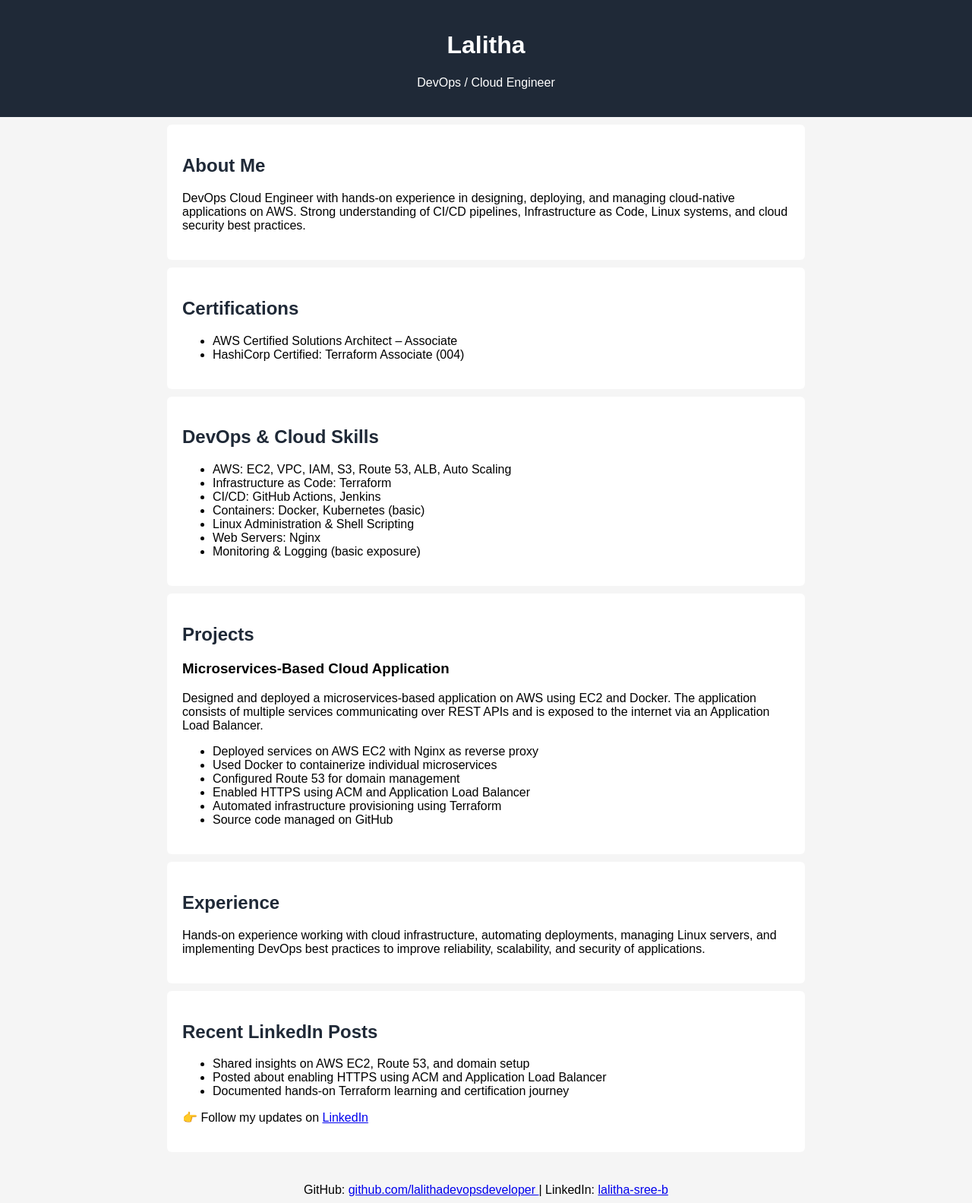
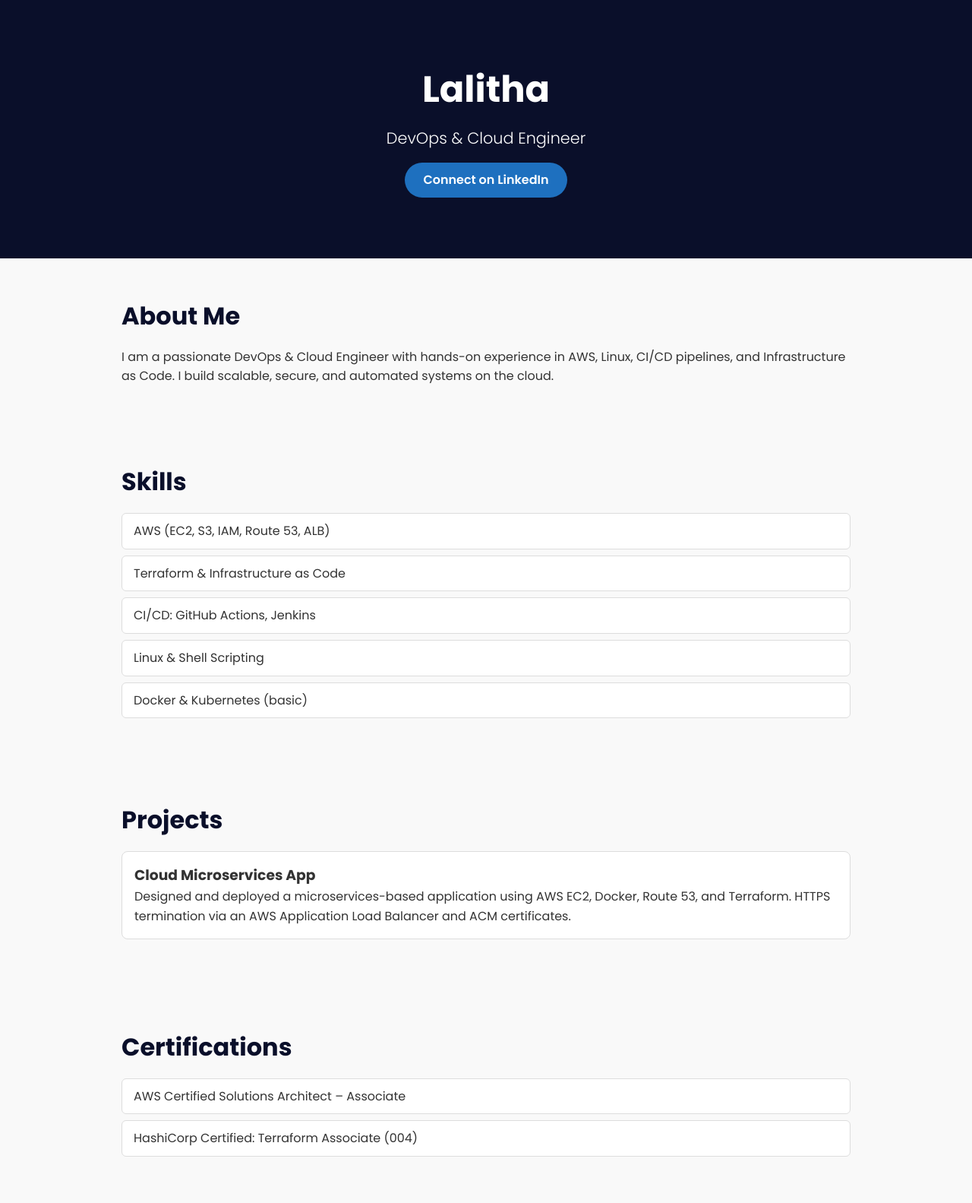
Before and after one commit to lalithadevopsdeveloper/DevopsPortfolioApplication, a plain HTML site: page index.html in a window 1280 px wide. Shown: the top 1583 px of the page at 76% size. Drawn offline with Linux system fonts and the light colour scheme.

Commit message:
updated html and css

```diff
--- a/index.html
+++ b/index.html
@@ -2,27 +2,48 @@
 <html lang="en">
 <head>
   <meta charset="UTF-8">
+  <meta name="viewport" content="width=device-width, initial-scale=1.0">
   <title>Lalitha | DevOps Cloud Engineer</title>
   <link rel="stylesheet" href="style.css">
+  <link rel="preconnect" href="https://fonts.googleapis.com">
+  <link rel="preconnect" href="https://fonts.gstatic.com" crossorigin>
+  <link href="https://fonts.googleapis.com/css2?family=Poppins:wght@300;400;600;700&display=swap" rel="stylesheet">
 </head>
+<body>
 
-<body>
-  <header>
+<header class="hero">
+  <div class="hero-content">
     <h1>Lalitha</h1>
-    <p>DevOps / Cloud Engineer</p>
+    <p>DevOps & Cloud Engineer</p>
+    <a href="https://www.linkedin.com/in/lalitha-sree-b-b7a4185a/" target="_blank" class="btn">Connect on LinkedIn</a>
+  </div>
 </header>
 
-  <section>
+<section class="about" id="about">
   <h2>About Me</h2>
-    <p>
-      DevOps Cloud Engineer with hands-on experience in designing,
-      deploying, and managing cloud-native applications on AWS.
-      Strong understanding of CI/CD pipelines, Infrastructure as Code,
-      Linux systems, and cloud security best practices.
-    </p>
+  <p>I am a passionate DevOps & Cloud Engineer with hands-on experience in AWS, Linux, CI/CD pipelines, and Infrastructure as Code. I build scalable, secure, and automated systems on the cloud.</p>
 </section>
 
-  <section>
+<section class="skills" id="skills">
+  <h2>Skills</h2>
+  <ul>
+    <li>AWS (EC2, S3, IAM, Route 53, ALB)</li>
+    <li>Terraform & Infrastructure as Code</li>
+    <li>CI/CD: GitHub Actions, Jenkins</li>
+    <li>Linux & Shell Scripting</li>
+    <li>Docker & Kubernetes (basic)</li>
+  </ul>
+</section>
+
+<section class="projects" id="projects">
+  <h2>Projects</h2>
+  <div class="project-card">
+    <h3>Cloud Microservices App</h3>
+    <p>Designed and deployed a microservices-based application using AWS EC2, Docker, Route 53, and Terraform. HTTPS termination via an AWS Application Load Balancer and ACM certificates.</p>
+  </div>
+</section>
+
+<section class="certifications" id="certifications">
   <h2>Certifications</h2>
   <ul>
     <li>AWS Certified Solutions Architect – Associate</li>
@@ -30,76 +51,19 @@
   </ul>
 </section>
 
-  <section>
-    <h2>DevOps & Cloud Skills</h2>
+<section class="linkedin-posts" id="linkedin-posts">
+  <h2>Recent LinkedIn Posts</h2>
   <ul>
-      <li>AWS: EC2, VPC, IAM, S3, Route 53, ALB, Auto Scaling</li>
-      <li>Infrastructure as Code: Terraform</li>
-      <li>CI/CD: GitHub Actions, Jenkins</li>
-      <li>Containers: Docker, Kubernetes (basic)</li>
-      <li>Linux Administration & Shell Scripting</li>
-      <li>Web Servers: Nginx</li>
-      <li>Monitoring & Logging (basic exposure)</li>
+    <li>Explained enabling HTTPS on AWS using ACM & ALB.</li>
+    <li>Shared walkthrough for deploying portfolio site on EC2 + Route 53.</li>
+    <li>Documented progress on Terraform certification journey.</li>
   </ul>
 </section>
 
-  <section>
-    <h2>Projects</h2>
+<footer>
+  <p>GitHub: <a href="https://github.com/lalithadevopsdeveloper" target="_blank">github.com/lalithadevopsdeveloper</a></p>
+  <p>LinkedIn: <a href="https://www.linkedin.com/in/lalitha-sree-b-b7a4185a/" target="_blank">Lalitha Sree</a></p>
+</footer>
 
-    <h3>Microservices-Based Cloud Application</h3>
-    <p>
-      Designed and deployed a microservices-based application on AWS
-      using EC2 and Docker. The application consists of multiple services
-      communicating over REST APIs and is exposed to the internet via
-      an Application Load Balancer.
-    </p>
-    <ul>
-      <li>Deployed services on AWS EC2 with Nginx as reverse proxy</li>
-      <li>Used Docker to containerize individual microservices</li>
-      <li>Configured Route 53 for domain management</li>
-      <li>Enabled HTTPS using ACM and Application Load Balancer</li>
-      <li>Automated infrastructure provisioning using Terraform</li>
-      <li>Source code managed on GitHub</li>
-    </ul>
-  </section>
-
-  <section>
-    <h2>Experience</h2>
-    <p>
-      Hands-on experience working with cloud infrastructure,
-      automating deployments, managing Linux servers, and implementing
-      DevOps best practices to improve reliability, scalability,
-      and security of applications.
-    </p>
-  </section>
-
-  <section>
-    <h2>Recent LinkedIn Posts</h2>
-    <ul>
-      <li>Shared insights on AWS EC2, Route 53, and domain setup</li>
-      <li>Posted about enabling HTTPS using ACM and Application Load Balancer</li>
-      <li>Documented hands-on Terraform learning and certification journey</li>
-    </ul>
-    <p>
-      👉 Follow my updates on
-      <a href="https://www.linkedin.com/in/lalitha-sree-b-b7a4185a/" target="_blank">
-        LinkedIn
-      </a>
-    </p>
-  </section>
-
-  <footer>
-    <p>
-      GitHub:
-      <a href="https://github.com/lalithadevopsdeveloper" target="_blank">
-        github.com/lalithadevopsdeveloper
-      </a>
-      |
-      LinkedIn:
-      <a href="https://www.linkedin.com/in/lalitha-sree-b-b7a4185a/" target="_blank">
-        lalitha-sree-b
-      </a>
-    </p>
-  </footer>
 </body>
 </html>
--- a/style.css
+++ b/style.css
@@ -1,30 +1,100 @@
-body {
-  font-family: Arial, sans-serif;
+/* Global Reset */
+* {
   margin: 0;
   padding: 0;
-  background: #f5f5f5;
+  box-sizing: border-box;
 }
 
-header {
-  background: #1f2937;
-  color: white;
-  padding: 20px;
-  text-align: center;
+body {
+  font-family: 'Poppins', sans-serif;
+  line-height: 1.6;
+  color: #333;
+  background: #f9f9f9;
 }
 
+/* Hero / Header */
+.hero {
+  background: #0a0f2a;
+  color: #fff;
+  text-align: center;
+  padding: 80px 20px;
+}
+
+.hero-content h1 {
+  font-size: 3rem;
+  font-weight: 700;
+}
+
+.hero-content p {
+  font-size: 1.3rem;
+  margin-top: 8px;
+  font-weight: 300;
+}
+
+.btn {
+  display: inline-block;
+  background: #1e70bf;
+  color: #fff;
+  padding: 10px 24px;
+  margin-top: 16px;
+  text-decoration: none;
+  border-radius: 40px;
+  font-weight: 600;
+  transition: background 0.3s ease;
+}
+
+.btn:hover {
+  background: #155a9c;
+}
+
+/* Sections */
 section {
-  padding: 20px;
-  margin: 10px auto;
-  background: white;
-  max-width: 800px;
-  border-radius: 6px;
+  padding: 50px 20px;
+  max-width: 1000px;
+  margin: auto;
 }
 
 h2 {
-  color: #1f2937;
+  font-size: 2rem;
+  margin-bottom: 16px;
+  color: #0a0f2a;
 }
 
+/* Lists */
+ul {
+  list-style: none;
+  margin-top: 10px;
+}
+
+.skills ul li,
+.certifications ul li,
+.linkedin-posts ul li {
+  background: #fff;
+  margin-bottom: 8px;
+  padding: 10px 15px;
+  border-radius: 6px;
+  border: 1px solid #ddd;
+}
+
+/* Project Card */
+.project-card {
+  background: #fff;
+  padding: 16px;
+  border-radius: 8px;
+  border: 1px solid #ddd;
+  margin-bottom: 16px;
+}
+
+/* Footer */
 footer {
+  background: #0a0f2a;
+  color: #fff;
   text-align: center;
-  padding: 15px;
+  padding: 16px 0;
+  margin-top: 40px;
 }
+
+footer a {
+  color: #1e90ff;
+  text-decoration: none;
+}
```
Lines whose indentation alone changed are shown as unchanged.
